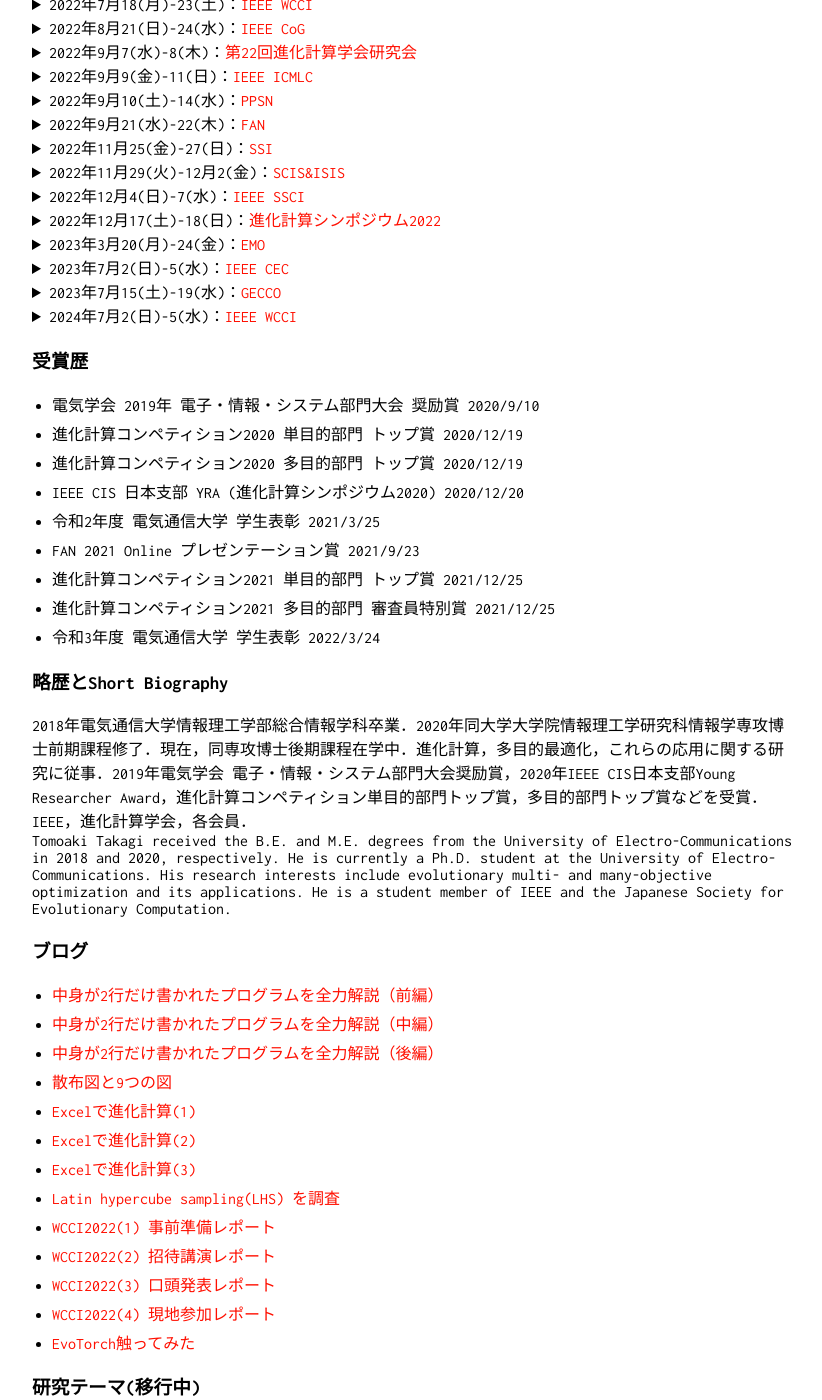
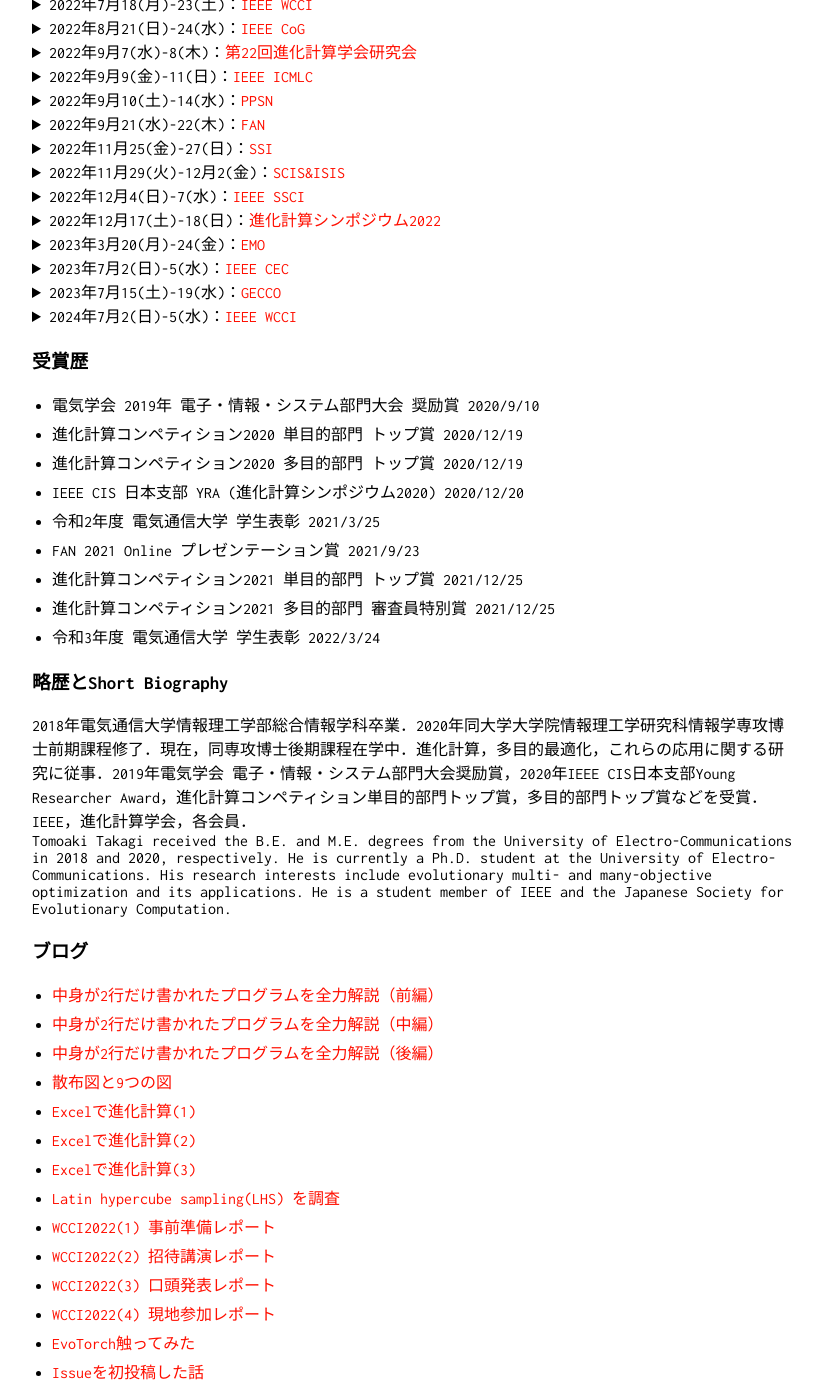
Before and after one commit to tomtkg/tomtkg.github.io, a Jekyll site: the page built from memo.md, in a window 1280 px wide and 1400 px high, scrolled down 575 px. Shown: the whole window, without its empty margins (228-1050 px from the left). Built offline with Jekyll 4.4.1, drawn with Linux system fonts in a browser that asks for light colours; some of the changed text lies outside the part shown.

Commit message:
Update memo.md

```diff
--- a/memo.md
+++ b/memo.md
@@ -45,13 +45,13 @@
 <details><summary>2022年12月17(土)-18(日)：<a href="http://www.jpnsec.org/symposium202203.html" target="_blank">進化計算シンポジウム2022</a></summary>
 会場：日本, 札幌　申込〆切：11/11(金)　原稿〆切：11/27(金)　採択通知：</details>
 <details><summary>2023年3月20(月)-24(金)：<a href="https://emo2023.liacs.leidenuniv.nl" target="_blank">EMO</a></summary>
-会場：Leiden, Netherlands　申込〆切：　　原稿〆切：10/27(木)　採択通知：11/21(月)　</details>
+会場：Leiden, Netherlands　申込〆切：　　原稿〆切：10/27(木)　採択通知：12/2(金)　</details>
 <details><summary>2023年7月2(日)-5(水)：<a href="https://2023.ieee-cec.org" target="_blank">IEEE CEC</a></summary>
 会場：Chicago, USA　申込〆切：　　原稿〆切：　　　　採択通知：</details>
 <details><summary>2023年7月15(土)-19(水)：<a href="https://gecco-2023.sigevo.org" target="_blank">GECCO</a></summary>
 会場：Lisbon, Portugal　申込〆切：　　原稿〆切：　　　　採択通知：</details>
-<details><summary>2024年7月2(日)-5(水)：<a href="https://wcci2024.org/" target="_blank">IEEE WCCI</a></summary>
-会場：日本, 横浜　申込〆切：　　原稿〆切：　　　　採択通知：</details>
+<details><summary>2024年7月2(日)-5(水)：<a href="https://wcci2024.org" target="_blank">IEEE WCCI</a></summary>
+会場：日本, 横浜　申込〆切：　　原稿〆切：1/15(月)　採択通知：3/15(金)</details>
 
 ### 受賞歴
 - 電気学会 2019年 電子・情報・システム部門大会 奨励賞 2020/9/10
@@ -82,6 +82,7 @@
 - [WCCI2022(3) 口頭発表レポート](https://www.timedia.co.jp/tech/20220825-tech)
 - [WCCI2022(4) 現地参加レポート](https://www.timedia.co.jp/tech/20220830-tech)
 - [EvoTorch触ってみた](https://www.timedia.co.jp/tech/20221101-tech)
+- [Issueを初投稿した話](https://www.timedia.co.jp/tech/20221124-tech)
 
 ### 研究テーマ(移行中)
 - 仮想目的ベクトル群を利用する重みベクトル制御2：2020年7月-2021年6月(終了)
```
Also changed, not shown: other parts of memo.md (+3 -3 lines).
